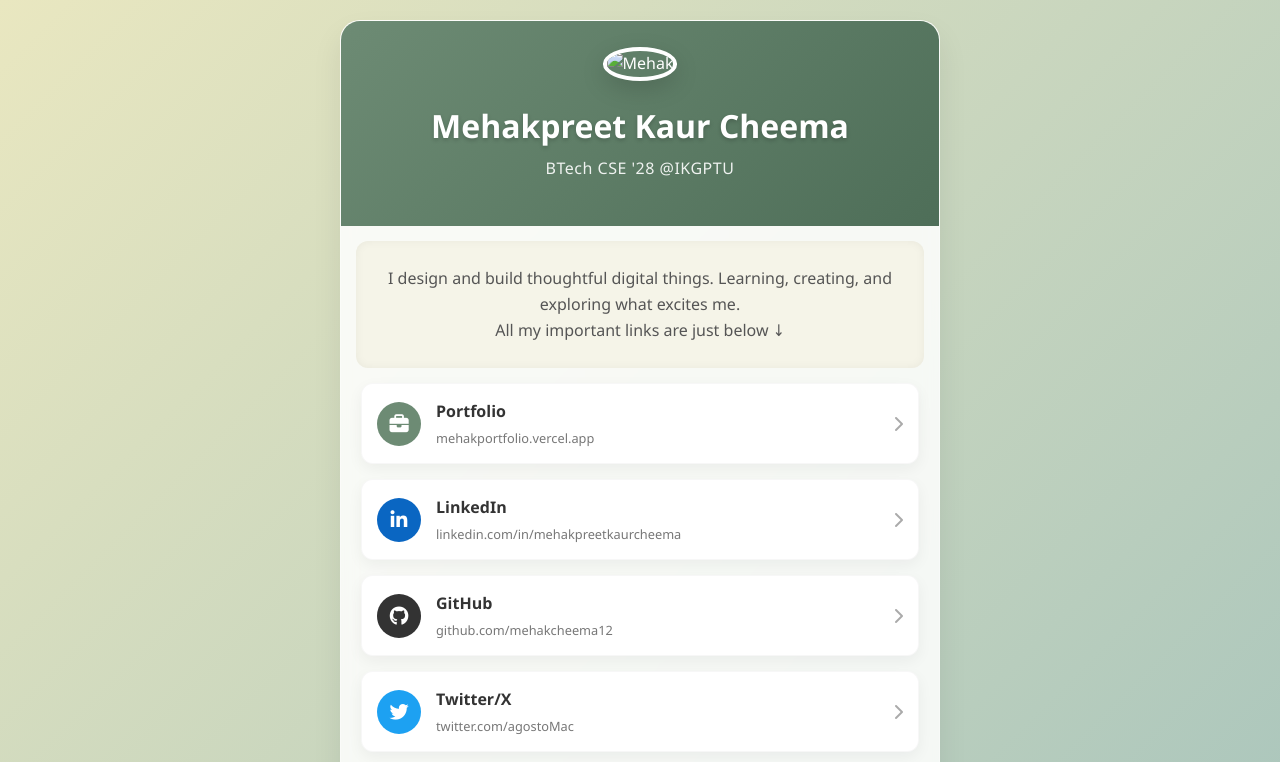
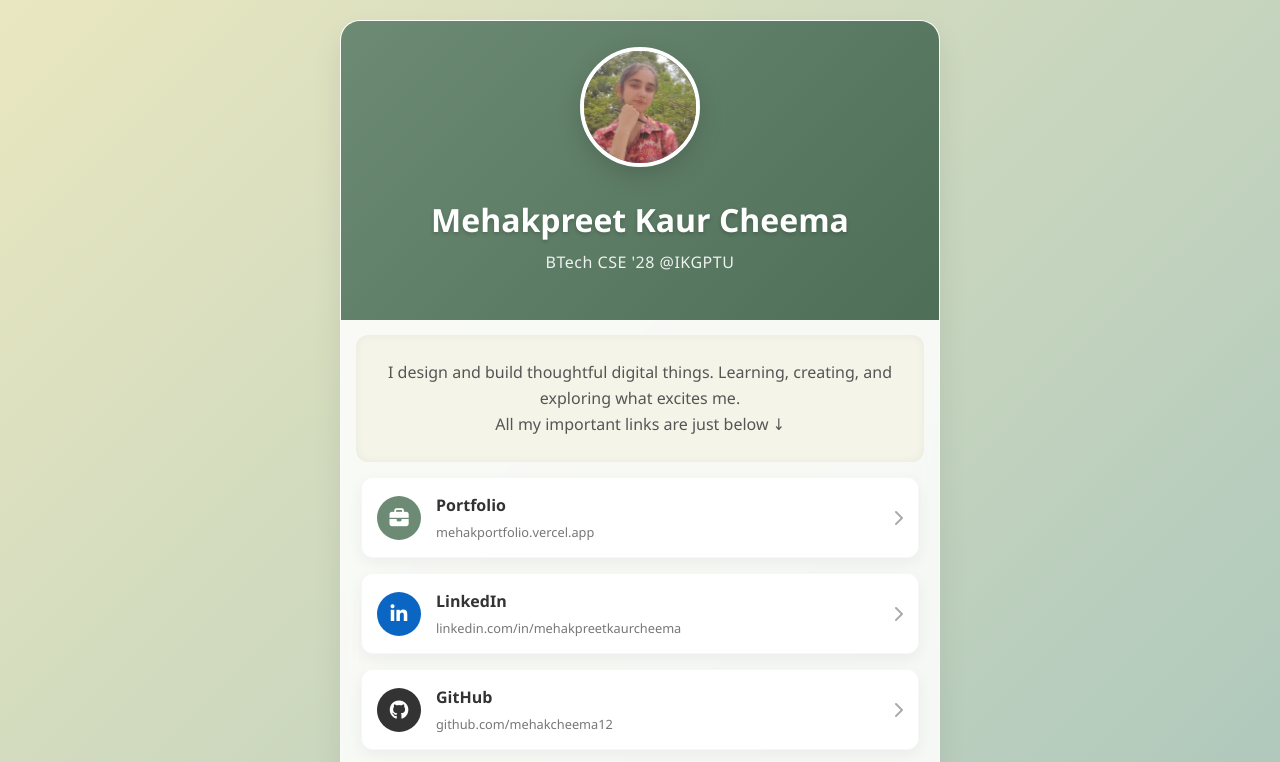
Before and after one commit to mehakcheema12/Links, a plain HTML site: page index.html in a window 1280 px wide. Shown: the top 762 px of the page. Drawn offline with Linux system fonts and the light colour scheme.

Commit message:
Update index.html

```diff
--- a/index.html
+++ b/index.html
@@ -315,7 +315,7 @@
     <div class="container">
         <header>
             <!-- Replace with your image -->
-            <img src="pfp.jpg" alt="Mehak" class="profile-img">
+            <img src="pfp~2.jpg" alt="Mehak" class="profile-img">
             <h1>Mehakpreet Kaur Cheema</h1>
             <p class="tagline">BTech CSE '28 @IKGPTU </p>
         </header>
```
